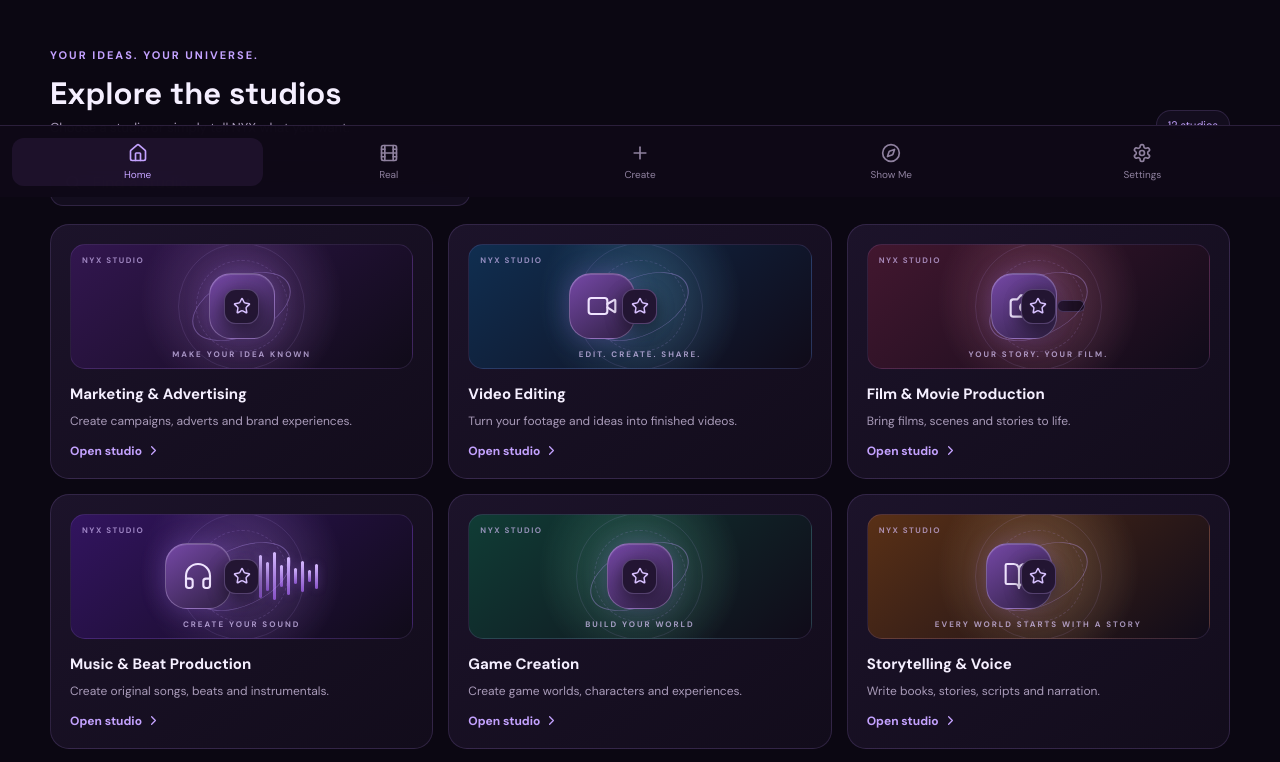
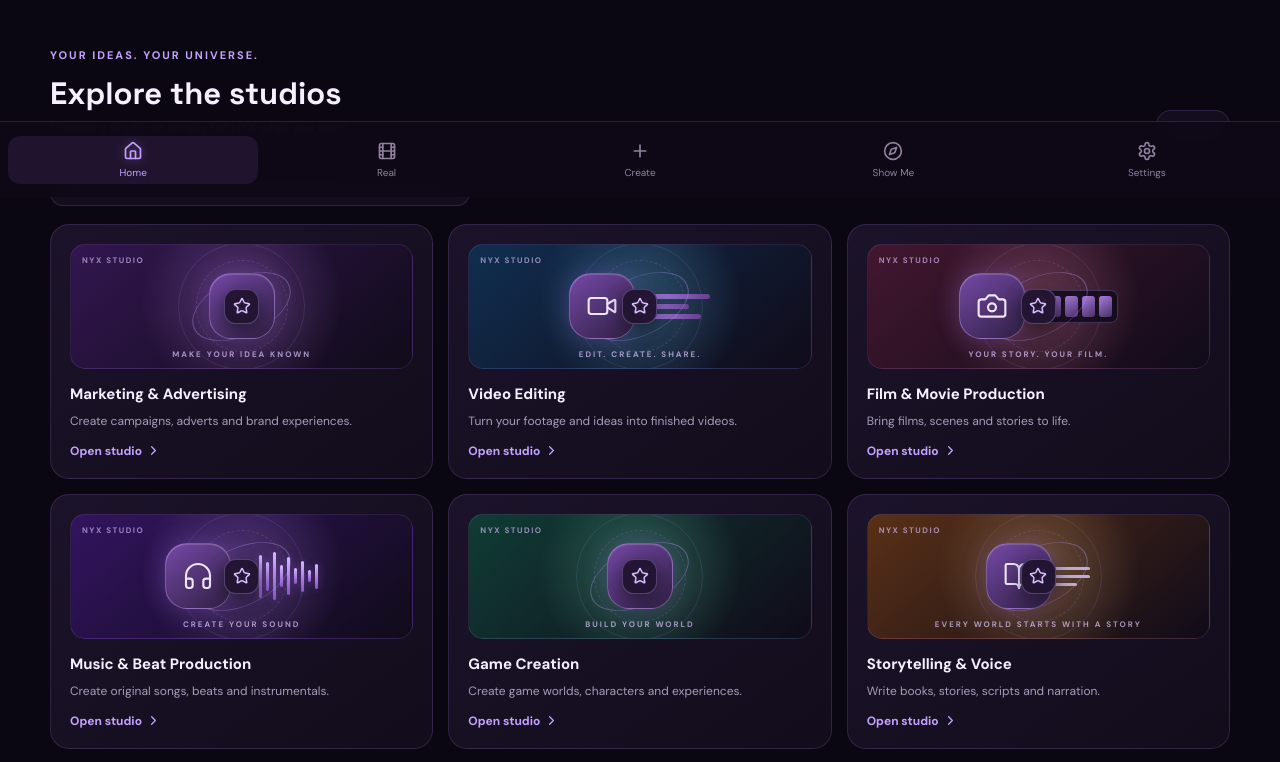
Before and after one commit to j64134303-code/nyx-creative--universe, a React (Vite) app: page / in a window 1280 px wide. Shown: the part 603-1365 px from the top of the page. Built offline with nearby package versions, Linux system fonts and the light colour scheme.

Commit message:
Update index.css

```diff
--- a/src/index.css
+++ b/src/index.css
@@ -1160,3 +1160,142 @@ p { color: var(--muted); line-height: 1.7; }
     font-size: 7px;
   }
 }
+
+/* =====================================
+   NYX FINAL UI POLISH
+===================================== */
+
+/* Studio card action */
+.nyx-open-studio {
+  display: flex;
+  align-items: center;
+  gap: 5px;
+  margin-top: auto;
+  color: var(--purple-light);
+  font-size: 12px;
+  font-weight: 700;
+}
+
+/* Empty search result */
+.nyx-empty-search {
+  grid-column: 1 / -1;
+  padding: 35px 15px;
+  border: 1px dashed var(--border);
+  border-radius: 15px;
+  background: var(--surface);
+  text-align: center;
+}
+
+/* Correct illustration elements:
+   JSX uses i elements, not spans. */
+.nyx-film-strip i {
+  display: block;
+  width: 13px;
+  height: 21px;
+  border-radius: 3px;
+  background: linear-gradient(145deg,#a77be0,#493064);
+}
+
+.nyx-edit-bars i {
+  display: block;
+  height: 5px;
+  border-radius: 5px;
+  background: linear-gradient(90deg,#b68af2,#65418f);
+}
+
+.nyx-edit-bars i:nth-child(1) { width: 100%; }
+.nyx-edit-bars i:nth-child(2) { width: 72%; }
+.nyx-edit-bars i:nth-child(3) { width: 88%; }
+
+.nyx-book-lines i {
+  display: block;
+  height: 3px;
+  border-radius: 4px;
+  background: rgba(231,211,255,.75);
+}
+
+.nyx-book-lines i:nth-child(1) { width: 38px; }
+.nyx-book-lines i:nth-child(2) { width: 38px; }
+.nyx-book-lines i:nth-child(3) { width: 25px; }
+
+/* Five-item navigation */
+.nyx-bottom-nav {
+  justify-content: space-between;
+  gap: 3px;
+  min-height: 76px;
+  padding: 7px max(8px, env(safe-area-inset-right))
+    calc(7px + env(safe-area-inset-bottom))
+    max(8px, env(safe-area-inset-left));
+}
+
+.nyx-bottom-nav button {
+  flex: 1 1 20%;
+  gap: 5px;
+  min-width: 0;
+  font-size: 10px;
+  white-space: nowrap;
+  transition: color .2s ease, background .2s ease;
+}
+
+.nyx-bottom-nav button svg {
+  width: 20px;
+  height: 20px;
+}
+
+.nyx-bottom-nav button.active {
+  color: var(--purple-light);
+  background: rgba(139,87,190,.14);
+}
+
+.nyx-bottom-nav button.active svg {
+  filter: drop-shadow(0 0 6px rgba(196,162,255,.4));
+}
+
+/* Secondary pages */
+.nyx-placeholder-page {
+  padding: 35px 0 100px;
+}
+
+.nyx-placeholder-icon {
+  box-shadow: 0 0 35px rgba(142,83,224,.12);
+}
+
+/* Better studio artwork */
+.nyx-artwork {
+  transition: border-color .25s ease, background .25s ease;
+}
+
+.nyx-art-main {
+  transition: transform .25s ease, box-shadow .25s ease;
+}
+
+.nyx-studio-card:hover .nyx-art-main {
+  transform: scale(1.06);
+}
+
+/* Keep content above the fixed navigation */
+.nyx-app {
+  padding-bottom: calc(100px + env(safe-area-inset-bottom));
+}
+
+.nyx-chat-page {
+  padding-bottom: 15px;
+}
+
+/* Small phone screens */
+@media (max-width: 370px) {
+  .nyx-bottom-nav {
+    gap: 0;
+    padding-right: 4px;
+    padding-left: 4px;
+  }
+
+  .nyx-bottom-nav button {
+    font-size: 8px;
+  }
+
+  .nyx-bottom-nav button svg {
+    width: 18px;
+    height: 18px;
+  }
+}
```
